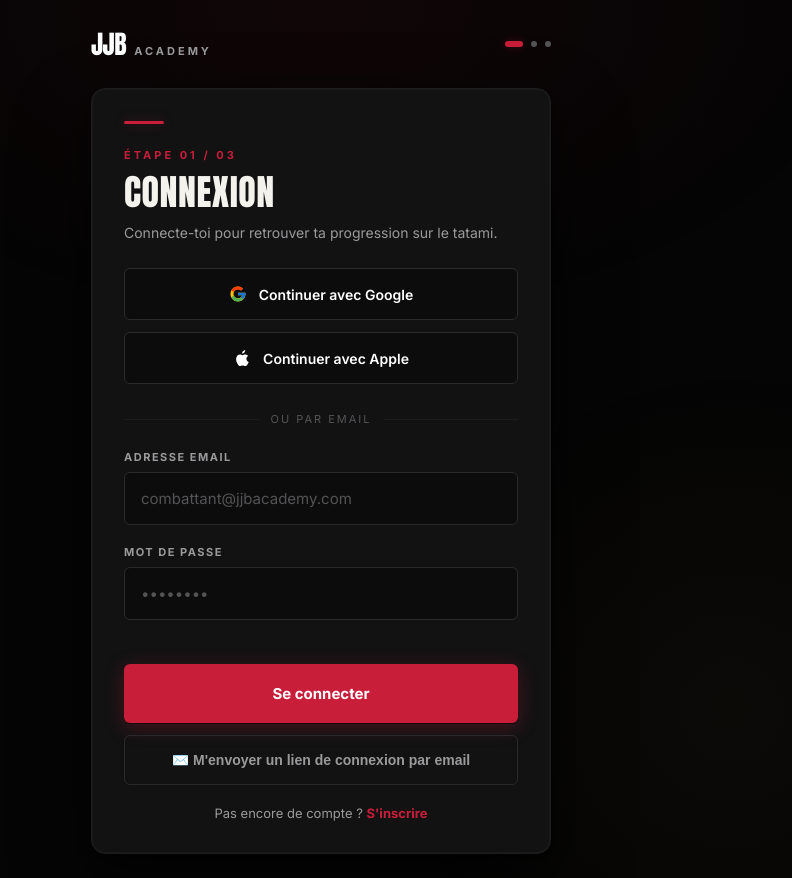
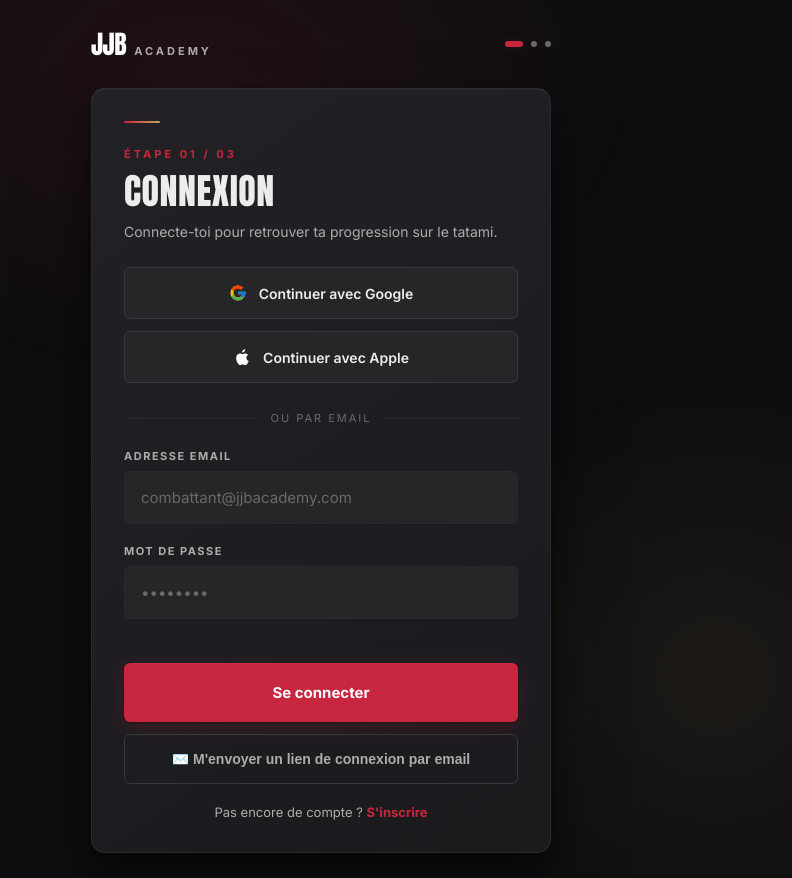
Before and after one commit to allendarrell9800-beep/jjb-academy2, a plain HTML site: page index.html in a window 1280 px wide. Both pictures are taken after a click on the button "Entrer sur le tatami". Shown: the whole page, without its empty margins (319-1111 px from the left). Drawn offline with nearby package versions, Linux system fonts and the light colour scheme.

Commit message:
Update index.html

```diff
--- a/index.html
+++ b/index.html
@@ -24,35 +24,45 @@
    la couleur ne sert qu'à signaler.
 ═══════════════════════════════════════════ */
 :root {
-  --bg:          #050505;
-  --surface:     #0C0C0D;
-  --card:        #121213;
-  --card-hover:  #19191B;
-  --border:      #2A2A2D;
-  --border-soft: #1C1C1F;
-  --red:         #C81E3A;
-  --red-light:   #E23A56;
-  --red-dim:     rgba(200,30,58,.16);
-  --red-glow:    rgba(200,30,58,.30);
-  --gold:        #BE9B4E;
-  --gold-light:  #D8BA72;
-  --gold-dim:    rgba(190,155,78,.16);
-  --cyan:        #5B8CA6;
-  --cyan-dim:    rgba(91,140,166,.14);
-  --text:        #F3F2ED;
-  --text-2:      #9A9A9C;
-  --text-3:      #545456;
+  /* Fond relevé — plus #0A plutôt que #05, on voit enfin la profondeur */
+  --bg:          #0E0E10;
+  --surface:     #161618;
+  --card:        #1E1E21;
+  --card-hover:  #262629;
+  --border:      #38383D;
+  --border-soft: #2A2A2E;
+
+  /* Accents — rouge légèrement désaturé, moins agressif */
+  --red:         #C8263E;
+  --red-light:   #E04060;
+  --red-dim:     rgba(200,38,62,.14);
+  --red-glow:    rgba(200,38,62,.22);
+
+  /* Or — un peu plus chaud et visible */
+  --gold:        #C4A459;
+  --gold-light:  #DDBE7A;
+  --gold-dim:    rgba(196,164,89,.14);
+
+  /* Acier — légèrement plus lumineux */
+  --cyan:        #6B9DB8;
+  --cyan-dim:    rgba(107,157,184,.13);
+
+  /* Textes — blanc craie + gris intermédiaires bien espacés */
+  --text:        #EEECEA;
+  --text-2:      #AEACAA;   /* gris moyen lisible, pas #9A */
+  --text-3:      #6A686A;   /* hint text, séparateurs */
+
   --font-d:      'Anton', 'Bebas Neue', sans-serif;
   --font-b:      'Inter', sans-serif;
   --font-m:      'Space Mono', monospace;
 
-  /* Échelle de rayons — arêtes plus nettes, esprit "ceinture" */
+  /* Rayons */
   --r-xs:        4px;
   --r-sm:        6px;
   --r:           10px;
   --r-lg:        14px;
 
-  /* Échelle d'espacement (base 4px) */
+  /* Espacement (base 4px) */
   --sp-1:  4px;
   --sp-2:  8px;
   --sp-3:  12px;
@@ -63,10 +73,10 @@
   --sp-10: 40px;
   --sp-12: 48px;
 
-  /* Élévation — plate et graphique, pas de glow diffus */
-  --shadow-sm:  0 1px 0 rgba(0,0,0,.5);
-  --shadow-md:  0 8px 24px rgba(0,0,0,.55);
-  --shadow-lg:  0 24px 60px rgba(0,0,0,.65);
+  /* Ombres — plus douces, moins étouffantes */
+  --shadow-sm:  0 1px 3px rgba(0,0,0,.35), 0 1px 0 rgba(255,255,255,.03) inset;
+  --shadow-md:  0 6px 20px rgba(0,0,0,.45), 0 2px 6px rgba(0,0,0,.30);
+  --shadow-lg:  0 20px 52px rgba(0,0,0,.55), 0 6px 16px rgba(0,0,0,.35);
 
   --transition:    .22s cubic-bezier(.4,0,.2,1);
   --transition-lg: .4s cubic-bezier(.16,1,.3,1);
@@ -91,17 +101,22 @@ body {
 input, textarea { -webkit-user-select: text; user-select: text; }
 h1, h2, h3, h4, h5, h6 { font-weight: 400; }
 
-/* Ambient Effects — grain discret plutôt que halos colorés */
+/* Ambient Effects — halos plus présents pour briser l'oppression du noir plat */
 .ambient { pointer-events: none; position: fixed; inset: 0; z-index: 0; }
 .amb-1 {
-  position: absolute; top: -300px; left: 50%; transform: translateX(-50%);
-  width: 1100px; height: 620px;
-  background: radial-gradient(ellipse at center, rgba(200,30,58,0.06) 0%, transparent 72%);
+  position: absolute; top: -220px; left: 40%; transform: translateX(-50%);
+  width: 900px; height: 600px;
+  background: radial-gradient(ellipse at center, rgba(200,38,62,0.11) 0%, rgba(200,38,62,0.03) 45%, transparent 70%);
 }
 .amb-2 {
-  position: absolute; bottom: -260px; right: -120px;
-  width: 700px; height: 700px;
-  background: radial-gradient(ellipse at center, rgba(190,155,78,0.04) 0%, transparent 70%);
+  position: absolute; bottom: -200px; right: -80px;
+  width: 650px; height: 650px;
+  background: radial-gradient(ellipse at center, rgba(196,164,89,0.08) 0%, transparent 65%);
+}
+.amb-3 {
+  position: absolute; top: 40%; left: -150px;
+  width: 500px; height: 500px;
+  background: radial-gradient(ellipse at center, rgba(107,157,184,0.05) 0%, transparent 65%);
 }
 
 #app { position: relative; z-index: 1; max-width: 100%; }
@@ -171,15 +186,16 @@ h1, h2, h3, h4, h5, h6 { font-weight: 400; }
 
 /* La box card qui contient chaque step */
 .ob-step-content {
-  background: var(--card);
+  background: linear-gradient(145deg, #222226 0%, #1A1A1D 100%);
   border: 1px solid var(--border-soft);
+  border-top: 1px solid rgba(255,255,255,.07);
   border-radius: var(--r-lg);
   padding: var(--sp-8);
   box-shadow:
-    0 0 0 1px rgba(255,255,255,.03) inset,
-    0 4px 6px rgba(0,0,0,.3),
-    0 16px 40px rgba(0,0,0,.55),
-    0 32px 80px rgba(0,0,0,.35);
+    0 1px 0 rgba(255,255,255,.05) inset,
+    0 4px 8px rgba(0,0,0,.25),
+    0 16px 36px rgba(0,0,0,.40),
+    0 40px 80px rgba(0,0,0,.25);
   display: flex;
   flex-direction: column;
 }
@@ -188,12 +204,12 @@ h1, h2, h3, h4, h5, h6 { font-weight: 400; }
 .ob-step-content::before {
   content: "";
   display: block;
-  width: 40px;
-  height: 3px;
-  background: var(--red);
+  width: 36px;
+  height: 2px;
+  background: linear-gradient(90deg, var(--red) 0%, var(--gold) 100%);
   border-radius: 2px;
   margin-bottom: var(--sp-6);
-  box-shadow: 0 0 12px var(--red-glow);
+  box-shadow: 0 0 10px var(--red-glow);
 }
 .step-eyebrow { font-size: 11px; font-weight: 700; letter-spacing: 3px; text-transform: uppercase; color: var(--red); margin-bottom: var(--sp-3); }
 .step-title { font-family: var(--font-d); font-size: clamp(28px, 7vw, 36px); line-height: 1; letter-spacing: .5px; margin-bottom: var(--sp-3); text-transform: uppercase; }
@@ -203,11 +219,11 @@ h1, h2, h3, h4, h5, h6 { font-weight: 400; }
 .form-group { margin-bottom: var(--sp-5); }
 .form-label { display: block; font-size: 11px; font-weight: 700; letter-spacing: 1.5px; text-transform: uppercase; color: var(--text-2); margin-bottom: var(--sp-2); }
 .form-input {
-  width: 100%; background: var(--surface); border: 1px solid var(--border); border-radius: var(--r-sm);
-  padding: var(--sp-4); color: #fff; font-family: var(--font-b); font-size: 15px; outline: none; transition: var(--transition);
-}
-.form-input:hover { border-color: var(--text-3); }
-.form-input:focus { border-color: var(--red); box-shadow: 0 0 0 3px var(--red-dim); }
+  width: 100%; background: var(--card-hover); border: 1px solid var(--border-soft); border-radius: var(--r-sm);
+  padding: var(--sp-4); color: var(--text); font-family: var(--font-b); font-size: 15px; outline: none; transition: var(--transition);
+}
+.form-input:hover { border-color: var(--border); background: #2A2A2D; }
+.form-input:focus { border-color: var(--red); box-shadow: 0 0 0 3px var(--red-dim), 0 0 12px rgba(200,38,62,.1); background: #2A2A2D; }
 .form-input::placeholder { color: var(--text-3); }
 
 /* ═══════════════════════════════════════════
@@ -217,11 +233,12 @@ h1, h2, h3, h4, h5, h6 { font-weight: 400; }
 .auth-divider::before, .auth-divider::after { content: ""; flex: 1; height: 1px; background: var(--border-soft); }
 
 .btn-social {
-  width: 100%; padding: var(--sp-4); border-radius: var(--r-sm); background: var(--surface);
-  border: 1px solid var(--border); color: #fff; font-family: var(--font-b); font-size: 14px; font-weight: 600;
+  width: 100%; padding: var(--sp-4); border-radius: var(--r-sm);
+  background: var(--card-hover);
+  border: 1px solid var(--border); color: var(--text); font-family: var(--font-b); font-size: 14px; font-weight: 600;
   cursor: pointer; transition: var(--transition); display: flex; align-items: center; justify-content: center; gap: var(--sp-3);
 }
-.btn-social:hover { border-color: var(--text-2); background: var(--card-hover); transform: translateY(-1px); }
+.btn-social:hover { border-color: rgba(255,255,255,.25); background: #2E2E32; transform: translateY(-1px); box-shadow: var(--shadow-md); }
 .btn-social svg { width: 18px; height: 18px; flex-shrink: 0; }
 .auth-socials { display: flex; flex-direction: column; gap: var(--sp-3); margin-bottom: var(--sp-1); }
 
@@ -288,8 +305,11 @@ h1, h2, h3, h4, h5, h6 { font-weight: 400; }
 ═══════════════════════════════════════════ */
 #dashboard { flex-direction: column; min-height: 100vh; }
 .db-nav {
-  position: sticky; top: 0; z-index: 100; background: rgba(12,12,18,.85); backdrop-filter: blur(20px);
-  border-bottom: 1px solid var(--border-soft); padding: 0 var(--sp-6); height: 72px; display: flex; align-items: center; justify-content: space-between;
+  position: sticky; top: 0; z-index: 100;
+  background: rgba(22,22,24,.90);
+  backdrop-filter: blur(24px);
+  border-bottom: 1px solid var(--border-soft);
+  padding: 0 var(--sp-6); height: 72px; display: flex; align-items: center; justify-content: space-between;
 }
 .db-brand { font-family: var(--font-d); font-weight: 400; font-size: 28px; letter-spacing: -.5px; color: #fff; display: flex; align-items: baseline; gap: 8px; }
 .db-brand span { font-family: var(--font-b); font-weight: 700; font-size: 11px; letter-spacing: 3px; color: var(--text-2); }
@@ -309,7 +329,11 @@ h1, h2, h3, h4, h5, h6 { font-weight: 400; }
 }
 
 /* Sidebar Desktop */
-.db-sidebar { border-right: 1px solid var(--border-soft); padding: var(--sp-8) var(--sp-4); display: flex; flex-direction: column; gap: var(--sp-2); }
+.db-sidebar {
+  border-right: 1px solid var(--border-soft);
+  background: rgba(22,22,24,.5);
+  padding: var(--sp-8) var(--sp-4); display: flex; flex-direction: column; gap: var(--sp-2);
+}
 .sb-section { font-size: 11px; font-weight: 800; letter-spacing: 1.5px; text-transform: uppercase; color: var(--text-3); padding: var(--sp-2) var(--sp-3); margin-top: var(--sp-2); }
 .sb-section:first-child { margin-top: 0; }
 .sb-item {
@@ -334,7 +358,10 @@ h1, h2, h3, h4, h5, h6 { font-weight: 400; }
 @media (max-width: 640px) { .db-grid-top { grid-template-columns: 1fr; } }
 
 .readiness-box {
-  background: var(--surface); border: 1px solid var(--border-soft); border-radius: var(--r);
+  background: linear-gradient(145deg, var(--card-hover) 0%, var(--card) 100%);
+  border: 1px solid var(--border-soft);
+  border-top: 1px solid rgba(255,255,255,.06);
+  border-radius: var(--r);
   padding: var(--sp-8) var(--sp-6); text-align: center; display: flex; flex-direction: column; align-items: center; justify-content: center;
   transition: var(--transition);
 }
@@ -354,7 +381,10 @@ h1, h2, h3, h4, h5, h6 { font-weight: 400; }
 
 .metrics-list { display: flex; flex-direction: column; gap: var(--sp-3); }
 .metric-card {
-  background: var(--card); border: 1px solid var(--border-soft); border-radius: var(--r-sm);
+  background: linear-gradient(135deg, var(--card-hover) 0%, var(--card) 100%);
+  border: 1px solid var(--border-soft);
+  border-top: 1px solid rgba(255,255,255,.05);
+  border-radius: var(--r-sm);
   padding: var(--sp-4) var(--sp-5); display: flex; justify-content: space-between; align-items: center;
   transition: var(--transition);
 }
@@ -366,7 +396,10 @@ h1, h2, h3, h4, h5, h6 { font-weight: 400; }
 .sec-title { font-family: var(--font-d); font-weight: 400; font-size: 26px; text-transform: uppercase; letter-spacing: .5px; margin-bottom: var(--sp-5); }
 .modules-grid { display: grid; grid-template-columns: repeat(auto-fill, minmax(220px, 1fr)); gap: var(--sp-4); }
 .mod-card {
-  background: var(--card); border: 1px solid var(--border-soft); border-radius: var(--r);
+  background: linear-gradient(160deg, var(--card-hover) 0%, var(--card) 60%);
+  border: 1px solid var(--border-soft);
+  border-top: 1px solid rgba(255,255,255,.06);
+  border-radius: var(--r);
   padding: var(--sp-6); cursor: pointer; transition: var(--transition-lg);
   position: relative; overflow: hidden;
 }
@@ -545,7 +578,7 @@ h1, h2, h3, h4, h5, h6 { font-weight: 400; }
 </head>
 <body>
 
-<div class="ambient"><div class="amb-1"></div><div class="amb-2"></div></div>
+<div class="ambient"><div class="amb-1"></div><div class="amb-2"></div><div class="amb-3"></div></div>
 
 <div id="app">
 
```
